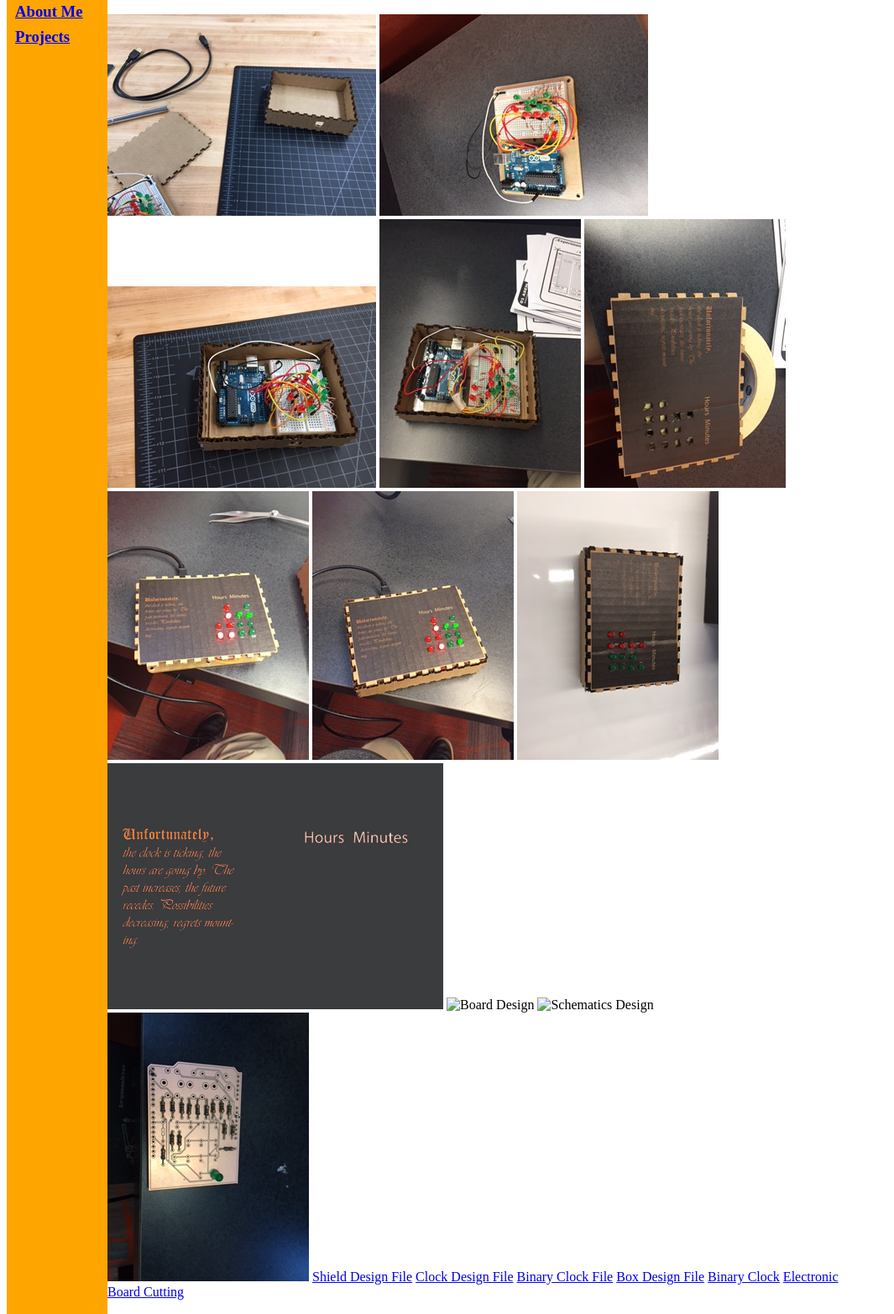
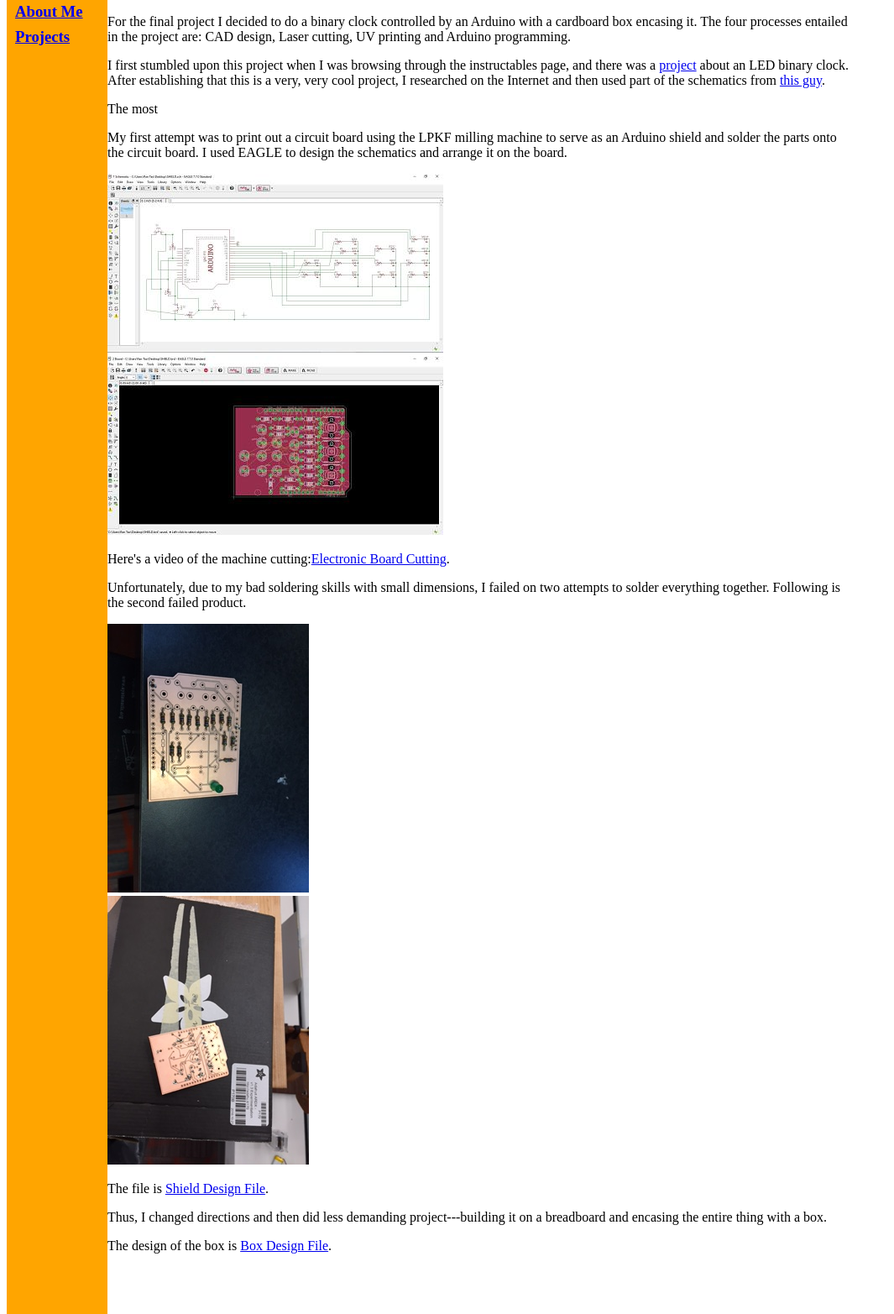
Before and after one commit to wrafab/taor, a plain HTML site: page finalproject.html in a window 1280 px wide. Shown: the part 195-1760 px from the top of the page at 84% size, without its empty margins (0-1065 px from the left). Drawn offline with Linux system fonts and the light colour scheme.

Commit message:
Update finalproject.html

```diff
--- a/finalproject.html
+++ b/finalproject.html
@@ -44,7 +44,26 @@ Final Project</h1>
 </nav>
 <section>
 <h2> Final Project </h2>
-<img src="IMG_1463.JPG" alt="box">
+	<p>For the final project I decided to do a binary clock controlled by an Arduino with a cardboard box encasing it. The four processes entailed in the project are: CAD design, Laser cutting, UV printing and Arduino programming.</p>
+	<p>I first stumbled upon this project when I was browsing through the instructables page, and there was a <a href="http://www.instructables.com/id/My-Arduino-Binary-Clock/">project</a> about an LED binary clock. After establishing that this is a very, very cool project, I researched on the Internet and then used part of the schematics from <a href="http://www.danielandrade.net/2008/07/15/binary-clock-with-arduino/">this guy</a>.</p>
+	<p>The most </p>
+	<p>My first attempt was to print out a circuit board using the LPKF milling machine to serve as an Arduino shield and solder the parts onto the circuit board. I used EAGLE to design the schematics and arrange it on the board.</p>
+<img src="Schematic_opt.jpg" alt="Schematics Design">
+	<br>
+<img src="Board_opt.jpg" alt="Board Design">
+	<p>Here's a video of the machine cutting:<a href="https://youtu.be/FekfHHp6UAk">Electronic Board Cutting</a>.</p>
+	<p>Unfortunately, due to my bad soldering skills with small dimensions, I failed on two attempts to solder everything together. Following is the second failed product.</p>
+	<img src="IMG_1473.JPG" alt="Failed Soldering">
+	<br>
+	<img src="IMG_1474.JPG" alt="Failed Soldering02">
+	<p>The file is <a href="SHIELD.brd" target="_blank">Shield Design File</a>.</p>
+	<p>Thus, I changed directions and then did less demanding project---building it on a breadboard and encasing the entire thing with a box.<p>
+	<p>The design of the box is <a href="caseplans (3).svg" target="_blank">Box Design File</a>.</p>
+	<img src="Capture.JPG" alt="Design">
+	<br>
+	<img src="IMG_1463.JPG" alt="box">
+	<p>Then I assembled all the parts onto the breadboard and downloaded the program (<a href="Binary_Clock01.ino" target="_blank">Binary Clock File</a>). I verified and uploaded to the arduino, but it did not work! After some musing and investigation, I found out the problem was the code related to the button---the author was using a different type of button than the ones inherent to our arduino sets. After running the serial monitor and testing the values and choosing 8 as the valve value, I tested it again. However, it did not work as I wanted either because the reading from the analog input often has values over 8 multiple times for the same press and values under 8 for others.</p>
+	<p>In the end, I decided to put in the actual time as part of the
 <img src="IMG_1465.JPG" alt="Arduino">
 <img src="IMG_1464.JPG" alt="Arduino in box">
 <img src="IMG_1466.JPG" alt="Arduino with lines bound in box">
@@ -53,15 +72,15 @@ Final Project</h1>
 <img src="IMG_1470.JPG" alt="15:45">
 <img src="IMG_1471.JPG" alt="Not Lighted">
 <img src="Clock_opt.jpg" alt="Cover Design">
-<img src="Board.JPG" alt="Board Design">
-<img src="Schematic.JPG" alt="Schematics Design">
-<img src="IMG_1473.JPG" alt="Failed Soldering">
-<a href="SHIELD.brd" target="_blank">Shield Design File</a>
+
+
+
+
 <a href="Clock1.ai" target="_blank">Clock Design File</a>
 <a href="Binary_Clock01.ino" target="_blank">Binary Clock File</a>
-<a href="caseplans (2).svg" target="_blank">Box Design File</a>
+
 <a href="https://youtu.be/MeZ_i-sPfJo">Binary Clock</a>
-<a href="https://youtu.be/FekfHHp6UAk">Electronic Board Cutting</a>
+
 </section>
 </body>
 </html>
```
